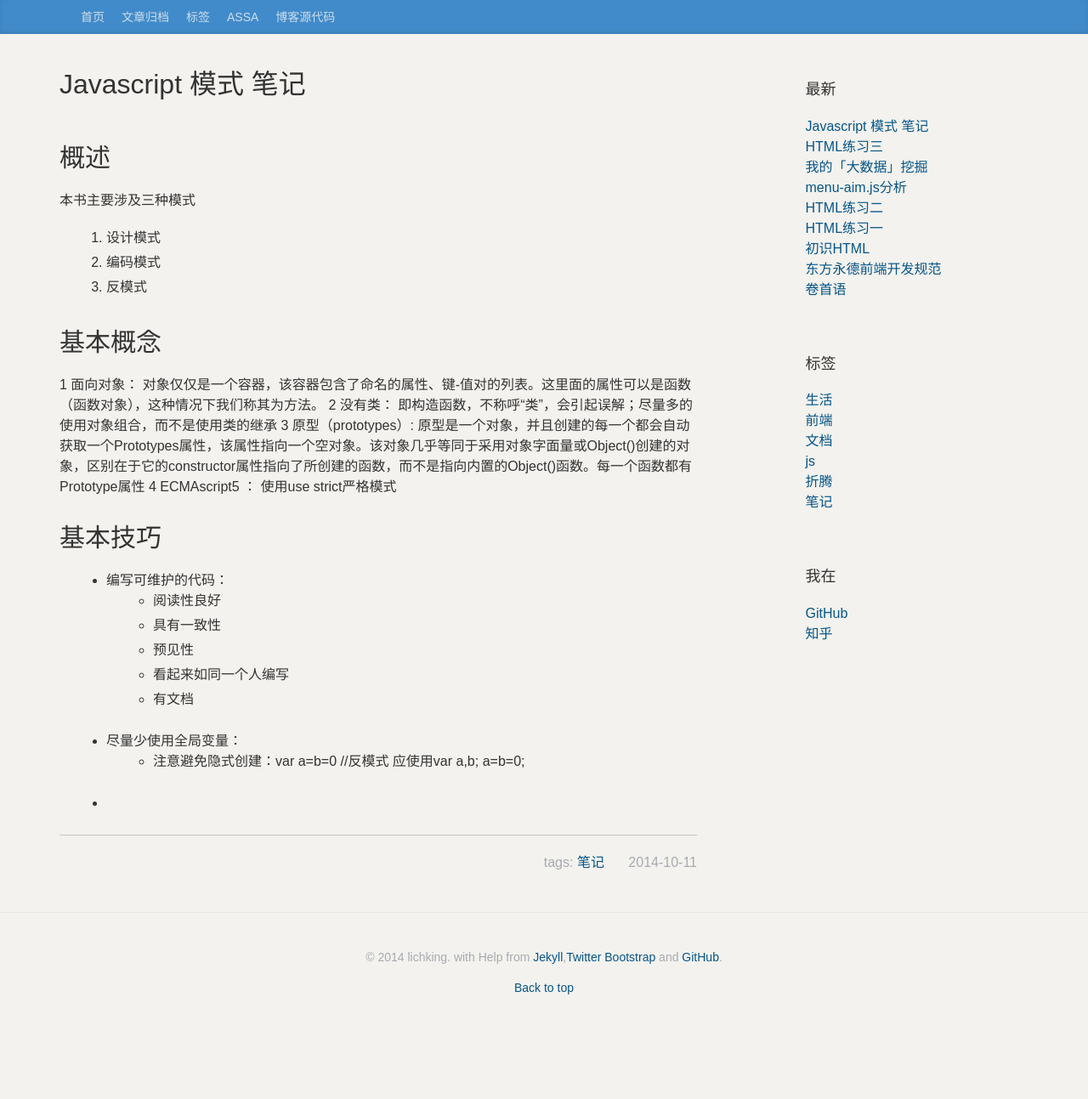
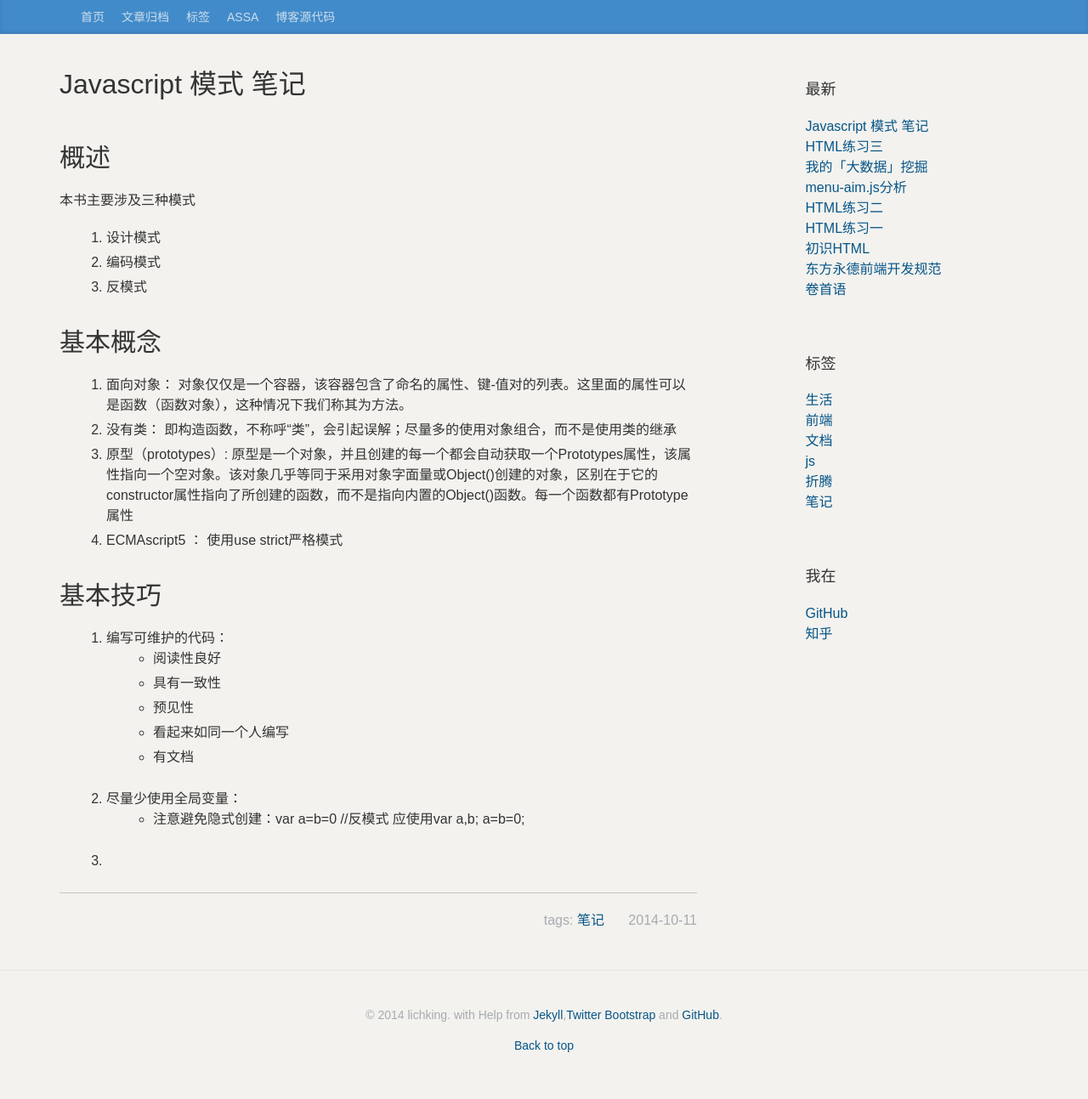
Before and after one commit to lichking1201/lichking1201.github.io, a Jekyll site: the page built from _posts/2014-10-11-js-patterns-.md, in a window 1280 px wide. Shown: the whole page at 85% size. Built offline with Jekyll 4.4.1, drawn with Linux system fonts in a browser that asks for light colours; nearby versions of some CDN libraries; Markdown is read by kramdown in place of the engine named in the settings; comment, search, counter and statistics services are not loaded; before the commit the page ends 1225 px from its top, so only the background shows below that; some of the changed lines change nothing that is shown.

Commit message:
Update 2014-10-11-js-patterns-.md

```diff
--- a/_posts/2014-10-11-js-patterns-.md
+++ b/_posts/2014-10-11-js-patterns-.md
@@ -15,24 +15,24 @@ tags: 笔记
 
 ##基本概念
 
-   1 面向对象：
+   1. 面向对象：
    对象仅仅是一个容器，该容器包含了命名的属性、键-值对的列表。这里面的属性可以是函数（函数对象），这种情况下我们称其为方法。
-   2 没有类：
+   2. 没有类：
    即构造函数，不称呼“类”，会引起误解；尽量多的使用对象组合，而不是使用类的继承
-   3 原型（prototypes）:
+   3. 原型（prototypes）:
    原型是一个对象，并且创建的每一个都会自动获取一个Prototypes属性，该属性指向一个空对象。该对象几乎等同于采用对象字面量或Object()创建的对象，区别在于它的constructor属性指向了所创建的函数，而不是指向内置的Object()函数。每一个函数都有Prototype属性
-   4 ECMAscript5 ：
+   4. ECMAscript5 ：
    使用use strict严格模式
 
 ##基本技巧
 
-   * 编写可维护的代码：
+   1. 编写可维护的代码：
       * 阅读性良好
       * 具有一致性
       * 预见性
       * 看起来如同一个人编写
       * 有文档
-   * 尽量少使用全局变量：
+   2. 尽量少使用全局变量：
       * 注意避免隐式创建：var a=b=0 //反模式
       应使用var a,b; a=b=0;
-   *
+   3.
```
